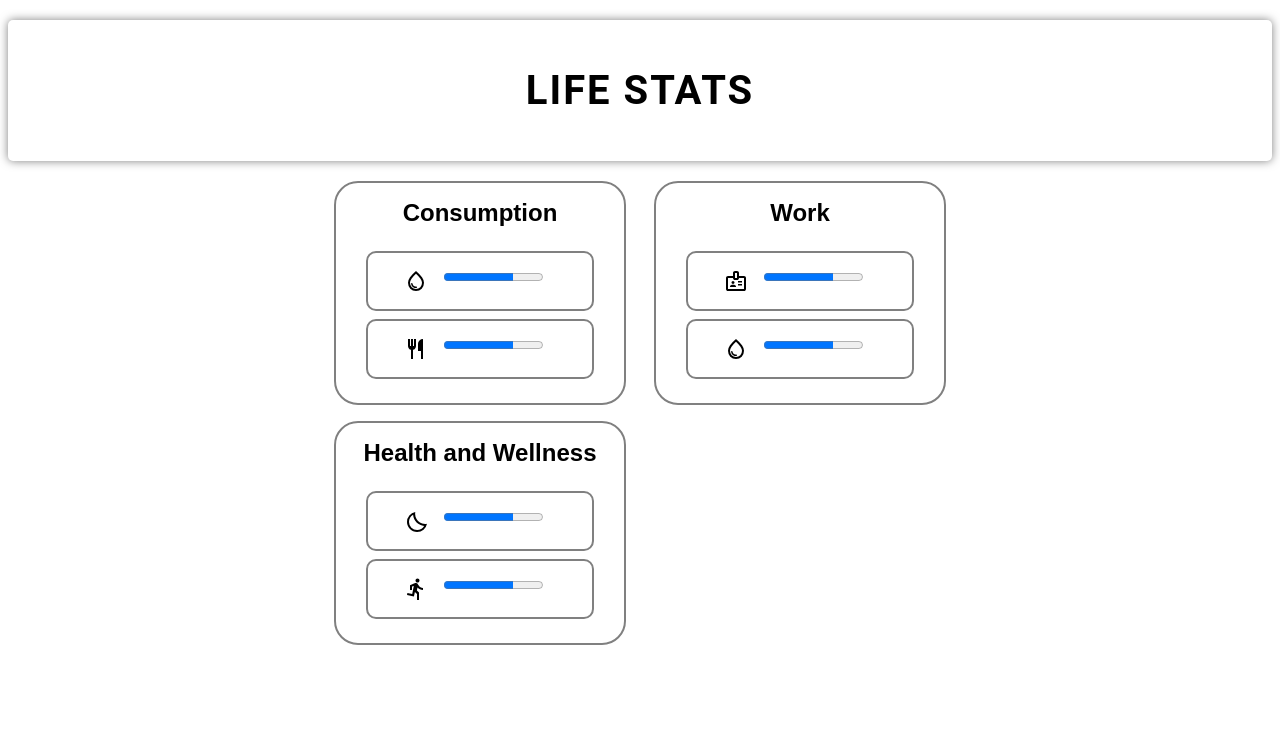
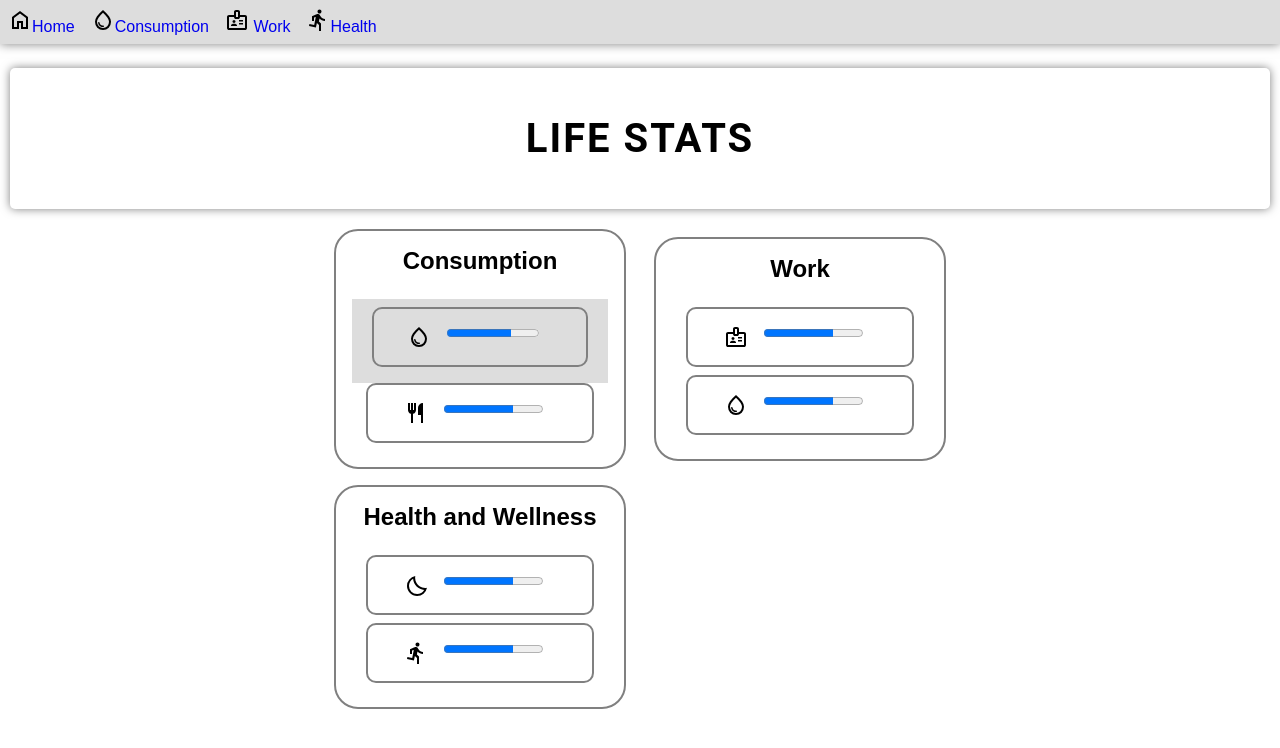
Before and after one commit to tedgravlin/slackathon, a plain HTML site: page index.html in a window 1280 px wide. Drawn offline with Linux system fonts and the light colour scheme.

Commit message:
Add nav bar and health page

```diff
--- /dev/null
+++ b/css/health.css
@@ -0,0 +1,21 @@
+@import "main.css";
+
+.card {
+    border-radius: 5px;
+    box-shadow: 0 4px 8px 0 rgba(0,0,0,0.2);
+    transition: 0.3s;
+}
+
+
+.card:hover {
+    box-shadow: 0 8px 16px 0 rgba(0,0,0,0.2);
+}
+
+
+.container {
+    padding: 2px 16px;
+}
+
+a {
+    text-decoration: none;
+}
--- a/css/main.css
+++ b/css/main.css
@@ -1,5 +1,9 @@
 :root {
   font-family: Arial, Helvetica, sans-serif;
+}
+
+body {
+    margin: 0;
 }
 
 header {
@@ -11,10 +15,39 @@ header {
   font-weight: 500;
   letter-spacing: 2px;
   text-transform: uppercase;
-  margin-bottom: 20px;
-  margin-top: 20px;
+  margin: 20px 10px 20px 10px;
   border-radius: 5px;
   box-shadow: 0 0 10px rgba(0, 0, 0, 0.5);
   transition: 0.5s;
   background-color: var(--obj-bg-color);
+  clear: left;
 }
+
+nav {
+    width:100%;
+    height: fit-content;
+    margin: 0;
+    display:inline-block;
+    background-color:#dddddd;
+    box-shadow: 0 0 10px rgba(0, 0, 0, 0.5);
+}
+
+nav ul {
+    list-style-type: none;
+    margin: 0;
+    padding: 0;
+    position:static;
+    top: 0px;
+}
+
+nav li {
+    display: inline;
+    float: left;
+}
+
+a {
+    display: block;
+    padding: 8px;
+    background-color: #dddddd;
+    text-decoration: none;
+}
--- a/index.html
+++ b/index.html
@@ -11,6 +11,14 @@
   </head>
 
   <body>
+    <nav>
+        <ul>
+            <li><a href="default.asp"><img src="/assets/icons/home.svg" />Home</a></li>
+            <li><a href="news.asp"><img src="/assets/icons/water.svg" />Consumption</a></li>
+            <li><a href="contact.asp"><img src="/assets/icons/work.svg"/> Work</a></li>
+            <li><a href="about.asp"><img src="/assets/icons/exercise.svg" />Health</a></li>
+        </ul>
+    </nav>
     <!-- Site Header and Navigation-->
     <header>
       <h1>Life Stats</h1>
```
Also changed, not shown: pages/health.html (added, +30 -0 lines), assets/icons/home.svg (added).
